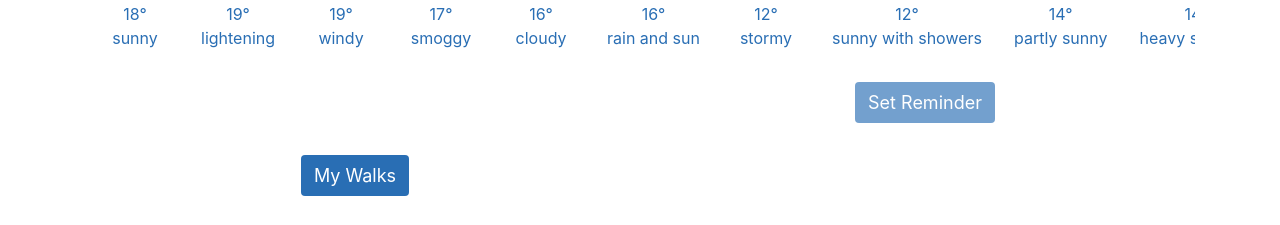
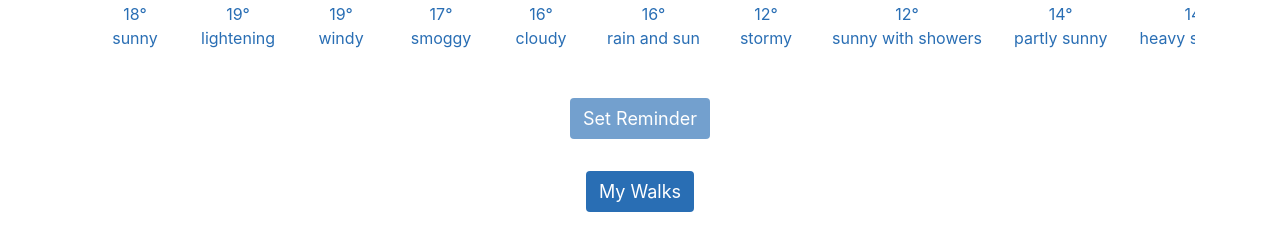
Before and after one commit to TR-SUNSHINE/Frontend, a React (Create React App) app: page /weather-page in a window 1280 px wide. Shown: the part 700-925 px from the top of the page. Built offline with nearby package versions, Linux system fonts and the light colour scheme.

Commit message:
STYLE: putting borders on weather divs & changing description to p tag

```diff
--- a/src/components/WeatherPage/WeatherPage.css
+++ b/src/components/WeatherPage/WeatherPage.css
@@ -20,4 +20,5 @@ body {
 
  .reminder__container {
    text-align: center;
+   padding-top: 1rem;
  }
--- a/src/components/WeatherPage/WeatherPage.js
+++ b/src/components/WeatherPage/WeatherPage.js
@@ -3,9 +3,9 @@ import Row from "react-bootstrap/Row";
 import Col from "react-bootstrap/Col";
 import Button from "react-bootstrap/Button";
 import { faSun, faBolt, faWind, faSmog, faCloud, faRainbow, faPooStorm, faCloudSunRain, faCloudSun, faCloudShowersHeavy, faCloudRain, faSnowflake } from "@fortawesome/free-solid-svg-icons";
-import Weather from "../Weather/Weather";
 import WeatherContainer from "../WeatherContainer/WeatherContainer";
 import "./WeatherPage.css";
+import "../Button/Button.css";
 
 const WeatherPage = () => {
 
@@ -69,14 +69,14 @@ const WeatherPage = () => {
                 <WeatherContainer weatherTimes={weatherTimes} selectedWeatherTime={selectedWeatherTime} toggleWeatherTimeSelected={toggleWeatherTimeSelected} />
 
                 <Row>
-                    <Col>
+                    <Col xs={12}>
                         <div className="reminder__container">
                             <p hidden={reminder.time ? false : true}>Reminder set for your walk at {`${reminder.time}.`}</p>
                         </div>
                     </Col>
 
-                    <Col xs={12} sm={12} md={6}>
-                        <div className="button__container button__container--left" >
+                    <Col>
+                        <div xs={12} className="button__container button__container--center" >
                             <Button disabled={selectedWeatherTime ? false : true} onClick={toggleReminder} variant="accessible">Set Reminder</Button>
                         </div>
                     </Col>
@@ -84,8 +84,8 @@ const WeatherPage = () => {
 
 
                 <Row>
-                    <Col xs={12} sm={12} md={6}>
-                        <div className="button__container button__container--right" >
+                    <Col>
+                        <div className="button__container button__container--center" >
                             <Button href="/" variant="accessible">My Walks</Button>
                         </div>
                     </Col>
```
